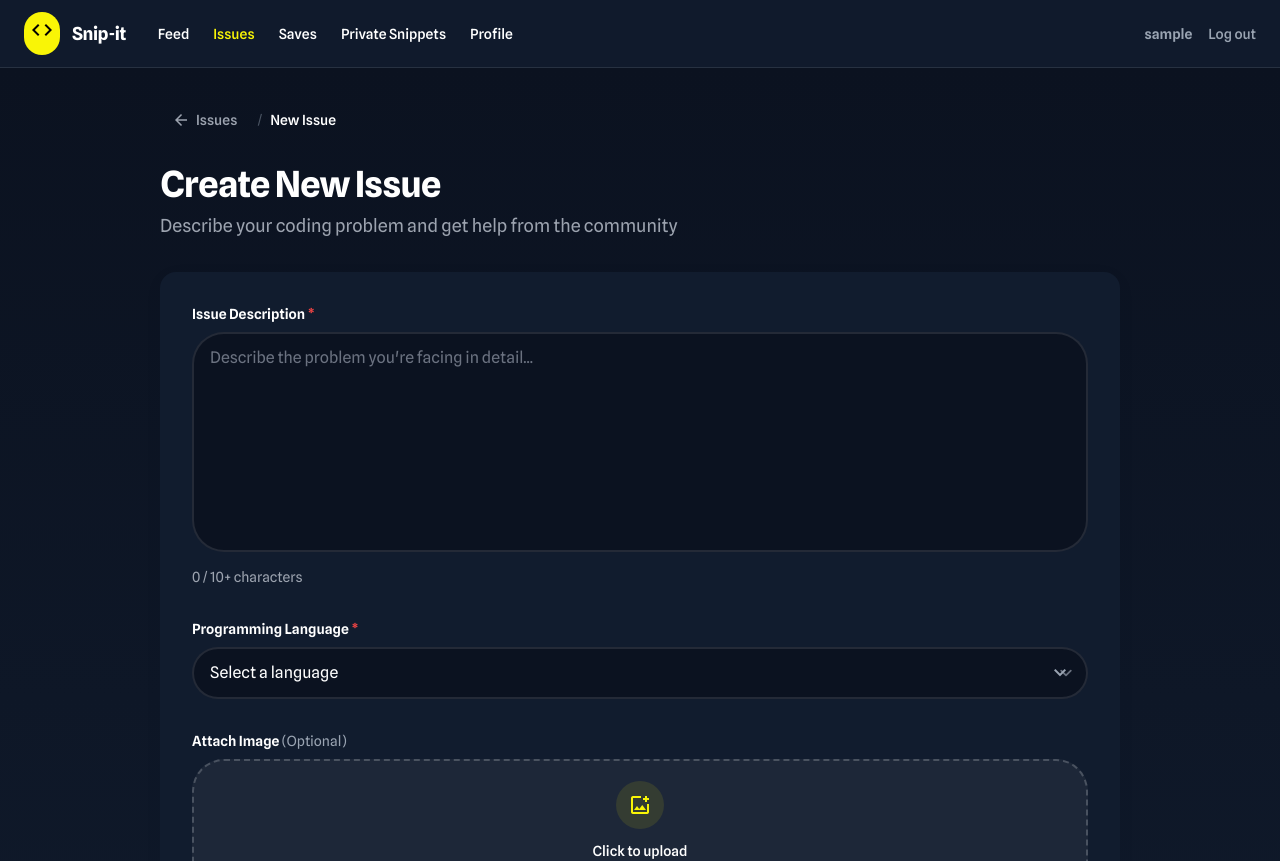
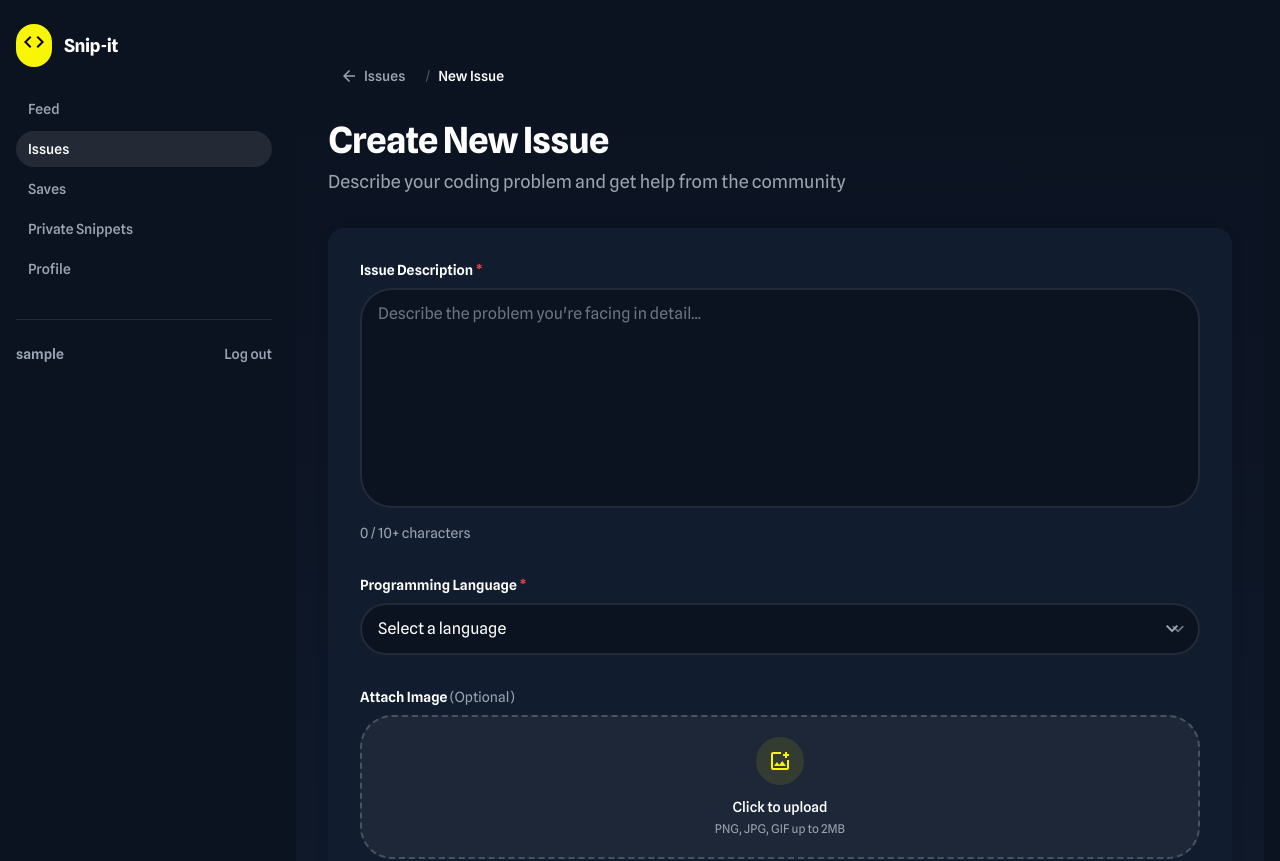
Before and after one commit to BassemArfaoui/snip-it-client, an Angular app: page /issues/new in a window 1280 px wide. Shown: the top 861 px of the page. Built offline with nearby package versions, Linux system fonts and the light colour scheme; sample sign-in values are in the browser's storage.

Commit message:
change ui to dashboard style

```diff
--- a/src/app/app.component.html
+++ b/src/app/app.component.html
@@ -1,41 +1,94 @@
-<header class="sticky top-0 z-50 bg-white/80 dark:bg-card-dark/90 backdrop-blur-md border-b border-[#f5f5f0] dark:border-white/10 px-6 py-3">
-  <div class="max-w-[1280px] mx-auto flex items-center justify-between">
-    <div class="flex items-center gap-8">
-      <div class="flex items-center gap-3 text-text-main dark:text-white">
+<div class="min-h-screen bg-background-light dark:bg-background-dark">
+  <div class="mx-auto max-w-[1400px] px-4">
+    <div class="flex gap-6">
+      <!-- Left menu (dashboard style) -->
+      <aside class="w-64 shrink-0 py-6">
+        <div class="sticky top-6">
+          <a routerLink="/" class="flex items-center gap-3 text-text-main dark:text-white">
             <div class="bg-primary p-1.5 rounded-lg text-black">
               <span class="material-symbols-outlined">code</span>
             </div>
             <h2 class="text-lg font-bold tracking-tight">Snip-it</h2>
-      </div>
+          </a>
+
           @if (isLoggedIn()) {
-        <nav class="hidden md:flex items-center gap-6">
-          <a routerLink="/" routerLinkActive="text-primary" [routerLinkActiveOptions]="{ exact: true }" class="text-sm font-medium hover:text-primary transition-colors">Feed</a>
-          <a routerLink="/issues" routerLinkActive="text-primary" class="text-sm font-medium hover:text-primary transition-colors">Issues</a>
-          <a routerLink="/collections" routerLinkActive="text-primary" class="text-sm font-medium hover:text-primary transition-colors">Saves</a>
-          <a routerLink="/snippets" routerLinkActive="text-primary" class="text-sm font-medium hover:text-primary transition-colors">Private Snippets</a>
+            <nav class="mt-6 space-y-1" aria-label="Main">
+              <a
+                routerLink="/"
+                [routerLinkActiveOptions]="{ exact: true }"
+                routerLinkActive="bg-white/70 dark:bg-white/10 text-text-main dark:text-white"
+                class="block rounded-lg px-3 py-2 text-sm font-medium text-text-muted hover:bg-white/50 dark:hover:bg-white/10 hover:text-text-main dark:hover:text-white transition-colors"
+              >
+                Feed
+              </a>
+              <a
+                routerLink="/issues"
+                routerLinkActive="bg-white/70 dark:bg-white/10 text-text-main dark:text-white"
+                class="block rounded-lg px-3 py-2 text-sm font-medium text-text-muted hover:bg-white/50 dark:hover:bg-white/10 hover:text-text-main dark:hover:text-white transition-colors"
+              >
+                Issues
+              </a>
+              <a
+                routerLink="/collections"
+                routerLinkActive="bg-white/70 dark:bg-white/10 text-text-main dark:text-white"
+                class="block rounded-lg px-3 py-2 text-sm font-medium text-text-muted hover:bg-white/50 dark:hover:bg-white/10 hover:text-text-main dark:hover:text-white transition-colors"
+              >
+                Saves
+              </a>
+              <a
+                routerLink="/snippets"
+                routerLinkActive="bg-white/70 dark:bg-white/10 text-text-main dark:text-white"
+                class="block rounded-lg px-3 py-2 text-sm font-medium text-text-muted hover:bg-white/50 dark:hover:bg-white/10 hover:text-text-main dark:hover:text-white transition-colors"
+              >
+                Private Snippets
+              </a>
               @if (userId()) {
-            <a [routerLink]="['/profile', userId()]" routerLinkActive="text-primary" class="text-sm font-medium hover:text-primary transition-colors">Profile</a>
+                <a
+                  [routerLink]="['/profile', userId()]"
+                  routerLinkActive="bg-white/70 dark:bg-white/10 text-text-main dark:text-white"
+                  class="block rounded-lg px-3 py-2 text-sm font-medium text-text-muted hover:bg-white/50 dark:hover:bg-white/10 hover:text-text-main dark:hover:text-white transition-colors"
+                >
+                  Profile
+                </a>
               }
             </nav>
+
+            <div class="mt-8 pt-6 border-t border-[#f5f5f0] dark:border-white/10">
+              <div class="flex items-center justify-between gap-3">
+                <span class="min-w-0 truncate text-sm text-text-muted font-semibold">{{ username() }}</span>
+                <button
+                  (click)="handleLogout()"
+                  class="shrink-0 text-sm font-medium text-text-muted hover:text-primary transition-colors"
+                >
+                  Log out
+                </button>
+              </div>
+            </div>
+          } @else {
+            <div class="mt-6 space-y-3">
+              <a
+                routerLink="/login"
+                routerLinkActive="bg-white/70 dark:bg-white/10"
+                class="block rounded-lg px-3 py-2 text-sm font-medium text-text-muted hover:bg-white/50 dark:hover:bg-white/10 hover:text-text-main dark:hover:text-white transition-colors"
+              >
+                Log in
+              </a>
+              <a
+                routerLink="/signup"
+                routerLinkActive="bg-primary text-black"
+                class="block rounded-lg px-3 py-2 text-sm font-semibold bg-primary text-black hover:bg-[#e6e205] transition-colors"
+              >
+                Sign up
+              </a>
+            </div>
           }
         </div>
-    <div class="flex items-center gap-4">
-      @if (!isLoggedIn()) {
-        <nav class="flex items-center gap-3" aria-label="Primary">
-          <a routerLink="/login" routerLinkActive="bg-primary text-black" class="text-sm font-medium px-4 py-2 rounded-full hover:bg-gray-100 dark:hover:bg-white/10 transition-colors">Log in</a>
-          <a routerLink="/signup" routerLinkActive="bg-primary text-black" class="text-sm font-medium px-4 py-2 rounded-full bg-primary text-black hover:bg-[#e6e205] transition-colors">Sign up</a>
-        </nav>
-      }
-      @if (isLoggedIn()) {
-        <nav class="flex items-center gap-4" aria-label="User">
-          <span class="text-sm text-text-muted font-semibold">{{ username() }}</span>
-          <button (click)="handleLogout()" class="text-sm font-medium text-text-muted hover:text-primary transition-colors">Log out</button>
-        </nav>
-      }
+      </aside>
+
+      <!-- Center content -->
+      <main class="min-w-0 flex-1 py-6">
+        <router-outlet></router-outlet>
+      </main>
     </div>
   </div>
-</header>
-
-<main class="min-h-screen bg-background-light dark:bg-background-dark">
-  <router-outlet></router-outlet>
-</main>
+</div>
```
Lines whose indentation alone changed are shown as unchanged.
